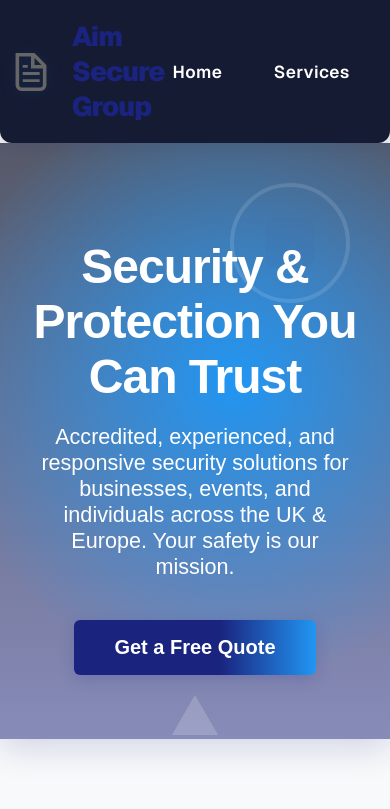
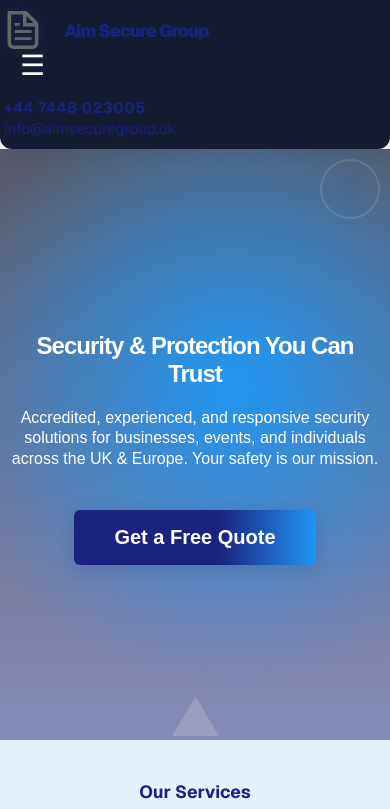
Before and after one commit to ghulam-mujtaba5/client1.2, a Next.js app: page / in a window 390 px wide. Shown: the top 809 px of the page. Built offline with nearby package versions, Linux system fonts and the light colour scheme.

Commit message:
Enhance responsiveness and accessibility across components with improved styling and media queries

```diff
--- a/app/components/ContactSection.js
+++ b/app/components/ContactSection.js
@@ -1,7 +1,7 @@
 // Contact section with form and details
 export default function ContactSection() {
   return (
-    <section id="contact" style={{
+    <section id="contact" className="contact-section" style={{
       width: '100%',
       background: 'var(--accent-blue-light)',
       color: 'var(--gray-dark)',
@@ -31,11 +31,15 @@ export default function ContactSection() {
           borderRadius: 12,
           boxShadow: '0 2px 8px rgba(26,35,126,0.07)',
           animation: 'fadeInUp 1.5s'
-        }}>
-          <input type="text" placeholder="Your Name" required style={inputStyle} />
-          <input type="email" placeholder="Your Email" required style={inputStyle} />
-          <input type="tel" placeholder="Phone" style={inputStyle} />
-          <textarea placeholder="How can we help?" rows={4} required style={inputStyle} />
+        }} aria-label="Contact form">
+          <label htmlFor="name" style={labelStyle}>Your Name</label>
+          <input id="name" name="name" type="text" placeholder="Enter your name" required style={inputStyle} aria-required="true" />
+          <label htmlFor="email" style={labelStyle}>Your Email</label>
+          <input id="email" name="email" type="email" placeholder="Enter your email" required style={inputStyle} aria-required="true" />
+          <label htmlFor="phone" style={labelStyle}>Phone</label>
+          <input id="phone" name="phone" type="tel" placeholder="Enter your phone number" style={inputStyle} />
+          <label htmlFor="message" style={labelStyle}>How can we help?</label>
+          <textarea id="message" name="message" placeholder="Type your message" rows={4} required style={inputStyle} aria-required="true" />
           <button type="submit" style={{
             background: 'linear-gradient(90deg, var(--primary-blue) 60%, var(--accent-blue) 100%)',
             color: 'var(--white)',
@@ -48,22 +52,36 @@ export default function ContactSection() {
             marginTop: '0.5rem',
             boxShadow: '0 2px 8px #1a237e22',
             transition: 'all 0.2s'
-          }}>Send</button>
+          }} aria-label="Send message">Send</button>
         </form>
-        <div style={{ marginTop: '2rem', color: '#444', textAlign: 'left', fontSize: '1.08rem' }}>
+        <div style={{ marginTop: '2rem', color: 'var(--gray-dark)', textAlign: 'left', fontSize: '1.08rem' }}>
           <div style={{ marginBottom: 6 }}>Call us: <a href="tel:+447448023005" style={{ color: 'var(--primary-blue)', textDecoration: 'none', fontWeight: 600 }}>+44 7448 023005</a></div>
           <div style={{ marginBottom: 6 }}>Email: <a href="mailto:info@aimsecuregroup.uk" style={{ color: 'var(--primary-blue)', textDecoration: 'none', fontWeight: 600 }}>info@aimsecuregroup.uk</a></div>
           <div style={{ marginTop: 8 }}>123 Main Street, London, UK</div>
         </div>
       </div>
       <div style={{ flex: 1, minWidth: 320, display: 'flex', flexDirection: 'column', alignItems: 'center', justifyContent: 'center', gap: '1.5rem' }}>
-        <div style={{ width: '100%', height: 220, background: 'var(--white)', borderRadius: 12, display: 'flex', alignItems: 'center', justifyContent: 'center', color: '#bbb', fontSize: 18, fontWeight: 600, boxShadow: '0 2px 8px #1a237e22' }}>
+        <div style={{ width: '100%', height: 220, background: 'var(--primary-blue)', borderRadius: 12, display: 'flex', alignItems: 'center', justifyContent: 'center', color: 'var(--white)', fontSize: 18, fontWeight: 600, boxShadow: '0 2px 8px #1a237e22', opacity: 0.85 }}>
           [Map Placeholder]
         </div>
         <div style={{ color: '#888', fontSize: '0.98rem', textAlign: 'center' }}>
           Our team responds within 24 hours. For urgent matters, please call directly.
         </div>
       </div>
+      <style>{`
+        @media (max-width: 700px) {
+          .contact-section {
+            flex-direction: column !important;
+            gap: 1.2rem !important;
+            padding: 2rem 0.5rem !important;
+          }
+          .contact-section > div {
+            min-width: 0 !important;
+            width: 100% !important;
+            text-align: center !important;
+          }
+        }
+      `}</style>
     </section>
   );
 }
@@ -73,5 +91,15 @@ const inputStyle = {
   borderRadius: 4,
   border: '1px solid var(--accent-blue)',
   fontSize: '1rem',
-  width: '100%'
+  width: '100%',
+  background: 'var(--accent-blue-light)',
+  color: 'var(--gray-dark)',
+  marginBottom: 2,
 };
+
+const labelStyle = {
+  fontWeight: 600,
+  color: 'var(--primary-blue)',
+  marginBottom: 2,
+  fontSize: '1rem',
+};
--- a/app/components/HeroSection.js
+++ b/app/components/HeroSection.js
@@ -28,11 +28,11 @@ export default function HeroSection() {
         pointerEvents: 'none',
         background: 'radial-gradient(circle at 60% 40%, var(--accent-blue) 0%, transparent 70%)'
       }} />
-      <svg width="120" height="120" viewBox="0 0 120 120" fill="none" style={{ position: 'absolute', right: 40, top: 40, opacity: 0.12, zIndex: 2 }}><circle cx="60" cy="60" r="58" stroke="var(--white)" strokeWidth="4" /><rect x="35" y="35" width="50" height="50" rx="12" fill="var(--primary-blue)" opacity="0.2" /></svg>
-      <h1 style={{ fontSize: '3rem', fontWeight: 800, marginBottom: '1.2rem', letterSpacing: '-1px', zIndex: 3, animation: 'fadeInUp 1.2s' }}>
+      <svg width="120" height="120" viewBox="0 0 120 120" fill="none" style={{ position: 'absolute', right: 40, top: 40, opacity: 0.12, zIndex: 2, maxWidth: '20vw', minWidth: 60 }}><circle cx="60" cy="60" r="58" stroke="var(--white)" strokeWidth="4" /><rect x="35" y="35" width="50" height="50" rx="12" fill="var(--primary-blue)" opacity="0.2" /></svg>
+      <h1 style={{ fontSize: '3rem', fontWeight: 800, marginBottom: '1.2rem', letterSpacing: '-1px', zIndex: 3, animation: 'fadeInUp 1.2s', maxWidth: 600 }}>
         Security & Protection You Can Trust
       </h1>
-      <p style={{ fontSize: '1.35rem', maxWidth: 700, marginBottom: '2.5rem', zIndex: 3, animation: 'fadeInUp 1.5s' }}>
+      <p style={{ fontSize: '1.35rem', maxWidth: 700, marginBottom: '2.5rem', zIndex: 3, animation: 'fadeInUp 1.5s', lineHeight: 1.3 }}>
         Accredited, experienced, and responsive security solutions for businesses, events, and individuals across the UK & Europe. Your safety is our mission.
       </p>
       <a href="#contact" style={{
@@ -45,13 +45,36 @@ export default function HeroSection() {
         fontSize: '1.25rem',
         boxShadow: '0 4px 16px rgba(26,35,126,0.18)',
         zIndex: 3,
-        animation: 'fadeInUp 1.8s'
+        animation: 'fadeInUp 1.8s',
+        width: 'fit-content',
+        margin: '0 auto'
       }}>
         Get a Free Quote
       </a>
       <div style={{ position: 'absolute', bottom: 0, left: 0, width: '100%', zIndex: 2 }}>
-        <Image src="/vercel.svg" alt="Security graphic" width={120} height={40} style={{ opacity: 0.18, margin: '0 auto' }} />
+        <Image src="/vercel.svg" alt="Security graphic" width={120} height={40} style={{ opacity: 0.18, margin: '0 auto', maxWidth: '30vw', minWidth: 40 }} />
       </div>
+      <style>{`
+        @media (max-width: 700px) {
+          section {
+            padding: 2.5rem 0.5rem 2rem 0.5rem !important;
+          }
+          h1 {
+            font-size: 1.5rem !important;
+            max-width: 95vw !important;
+          }
+          p {
+            font-size: 1rem !important;
+            max-width: 95vw !important;
+          }
+          svg {
+            width: 60px !important;
+            height: 60px !important;
+            right: 10px !important;
+            top: 10px !important;
+          }
+        }
+      `}</style>
     </section>
   );
 }
--- a/app/components/Navbar.js
+++ b/app/components/Navbar.js
@@ -1,5 +1,9 @@
+"use client";
+import { useState } from "react";
+
 // Simple navigation bar for the security website
 export default function Navbar() {
+  const [open, setOpen] = useState(false);
   return (
     <nav style={{
       width: '100%',
@@ -16,28 +20,90 @@ export default function Navbar() {
       boxShadow: '0 2px 16px rgba(26,35,126,0.08)',
       borderBottomLeftRadius: 12,
       borderBottomRightRadius: 12,
-      transition: 'background 0.3s'
+      transition: 'background 0.3s',
+      flexWrap: 'wrap',
     }}>
       <div style={{ display: 'flex', alignItems: 'center', gap: 12 }}>
         <img src="/file.svg" alt="Aim Secure Group Logo" style={{ width: 38, height: 38, marginRight: 10, filter: 'drop-shadow(0 2px 8px #2196f322)' }} />
         <span style={{ fontWeight: 900, fontSize: '1.7rem', letterSpacing: '-1px', color: 'var(--primary-blue)' }}>Aim Secure Group</span>
       </div>
-      <ul style={{
-        display: 'flex',
-        gap: '2.2rem',
-        listStyle: 'none',
-        margin: 0,
-        padding: 0
-      }}>
+      <button
+        aria-label="Open navigation menu"
+        onClick={() => setOpen((v) => !v)}
+        style={{
+          display: 'none',
+          background: 'none',
+          border: 'none',
+          color: 'var(--white)',
+          fontSize: 28,
+          marginLeft: 16,
+          cursor: 'pointer',
+        }}
+        className="nav-mobile-btn"
+      >
+        &#9776;
+      </button>
+      <ul
+        style={{
+          display: 'flex',
+          gap: '2.2rem',
+          listStyle: 'none',
+          margin: 0,
+          padding: 0,
+          flexDirection: 'row',
+        }}
+        className={open ? 'nav-open' : ''}
+      >
         <li><a href="/" style={navLinkStyle}>Home</a></li>
         <li><a href="#services" style={navLinkStyle}>Services</a></li>
         <li><a href="#about" style={navLinkStyle}>About</a></li>
         <li><a href="#contact" style={navLinkStyle}>Contact</a></li>
       </ul>
-      <div style={{ display: 'flex', flexDirection: 'column', alignItems: 'flex-end', marginLeft: '2rem', gap: 2 }}>
+      <div style={{ display: 'flex', flexDirection: 'column', alignItems: 'flex-end', marginLeft: '2rem', gap: 2, fontSize: '1rem' }}>
         <a href="tel:+447448023005" style={{ color: 'var(--primary-blue)', textDecoration: 'none', fontWeight: 'bold', fontSize: '1.08rem', letterSpacing: '0.5px', transition: 'color 0.2s' }}>+44 7448 023005</a>
         <a href="mailto:info@aimsecuregroup.uk" style={{ color: 'var(--primary-blue)', textDecoration: 'none', fontSize: '0.98rem', transition: 'color 0.2s' }}>info@aimsecuregroup.uk</a>
       </div>
+      <style>{`
+        @media (max-width: 900px) {
+          nav {
+            flex-direction: column !important;
+            align-items: flex-start !important;
+            padding: 1rem 2vw !important;
+          }
+          .nav-mobile-btn {
+            display: block !important;
+          }
+          ul {
+            display: none !important;
+            flex-direction: column !important;
+            width: 100%;
+            gap: 1.2rem !important;
+            margin-top: 1rem !important;
+            background: rgba(17,23,46,0.98);
+            border-radius: 8px;
+            padding: 1rem 0.5rem !important;
+          }
+          .nav-open {
+            display: flex !important;
+          }
+          div[style*='flex-direction: column'] {
+            margin-left: 0 !important;
+            margin-top: 1rem !important;
+            align-items: flex-start !important;
+          }
+        }
+        @media (max-width: 600px) {
+          nav {
+            padding: 0.7rem 1vw !important;
+          }
+          span {
+            font-size: 1.1rem !important;
+          }
+          div[style*='flex-direction: column'] a {
+            font-size: 0.95rem !important;
+          }
+        }
+      `}</style>
     </nav>
   );
 }
--- a/app/components/ServicesSection.js
+++ b/app/components/ServicesSection.js
@@ -8,8 +8,8 @@ export default function ServicesSection() {
       id="services"
       style={{
         width: "100%",
-        background: "#f8f9fa",
-        color: "#222",
+        background: "var(--accent-blue-light)",
+        color: "var(--gray-dark)",
         padding: "4rem 2rem",
         display: "flex",
         flexDirection: "column",
@@ -22,6 +22,7 @@ export default function ServicesSection() {
           fontSize: "2rem",
           fontWeight: "bold",
           marginBottom: "2rem",
+          color: "var(--primary-blue)",
         }}
       >
         Our Services
@@ -34,6 +35,7 @@ export default function ServicesSection() {
           width: "100%",
           maxWidth: 1000,
         }}
+        className="services-grid"
       >
         <ServiceCard
           title="Security Guards"
@@ -60,6 +62,15 @@ export default function ServicesSection() {
           desc="Protect high-value cargo from departure to destination."
         />
       </div>
+      <style>{`
+        @media (max-width: 700px) {
+          .services-grid {
+            display: flex !important;
+            flex-direction: column !important;
+            gap: 1.2rem !important;
+          }
+        }
+      `}</style>
     </section>
   );
 }
--- a/app/globals.css
+++ b/app/globals.css
@@ -101,3 +101,38 @@ textarea:focus {
     color-scheme: dark;
   }
 }
+
+@media (max-width: 900px) {
+  section, .main, .page {
+    padding: 2.5rem 1rem !important;
+  }
+}
+
+@media (max-width: 700px) {
+  section, .main, .page {
+    padding: 1.5rem 0.5rem !important;
+  }
+  h1 {
+    font-size: 2rem !important;
+  }
+  h2 {
+    font-size: 1.4rem !important;
+  }
+}
+
+@media (max-width: 600px) {
+  .main, .page {
+    padding: 0 !important;
+  }
+  section {
+    padding: 1.2rem 0.2rem !important;
+    border-radius: 0 !important;
+    box-shadow: none !important;
+  }
+  h1 {
+    font-size: 1.3rem !important;
+  }
+  h2 {
+    font-size: 1.1rem !important;
+  }
+}
```
Also changed, not shown: app/components/AboutSection.js (+18 -1 lines).
